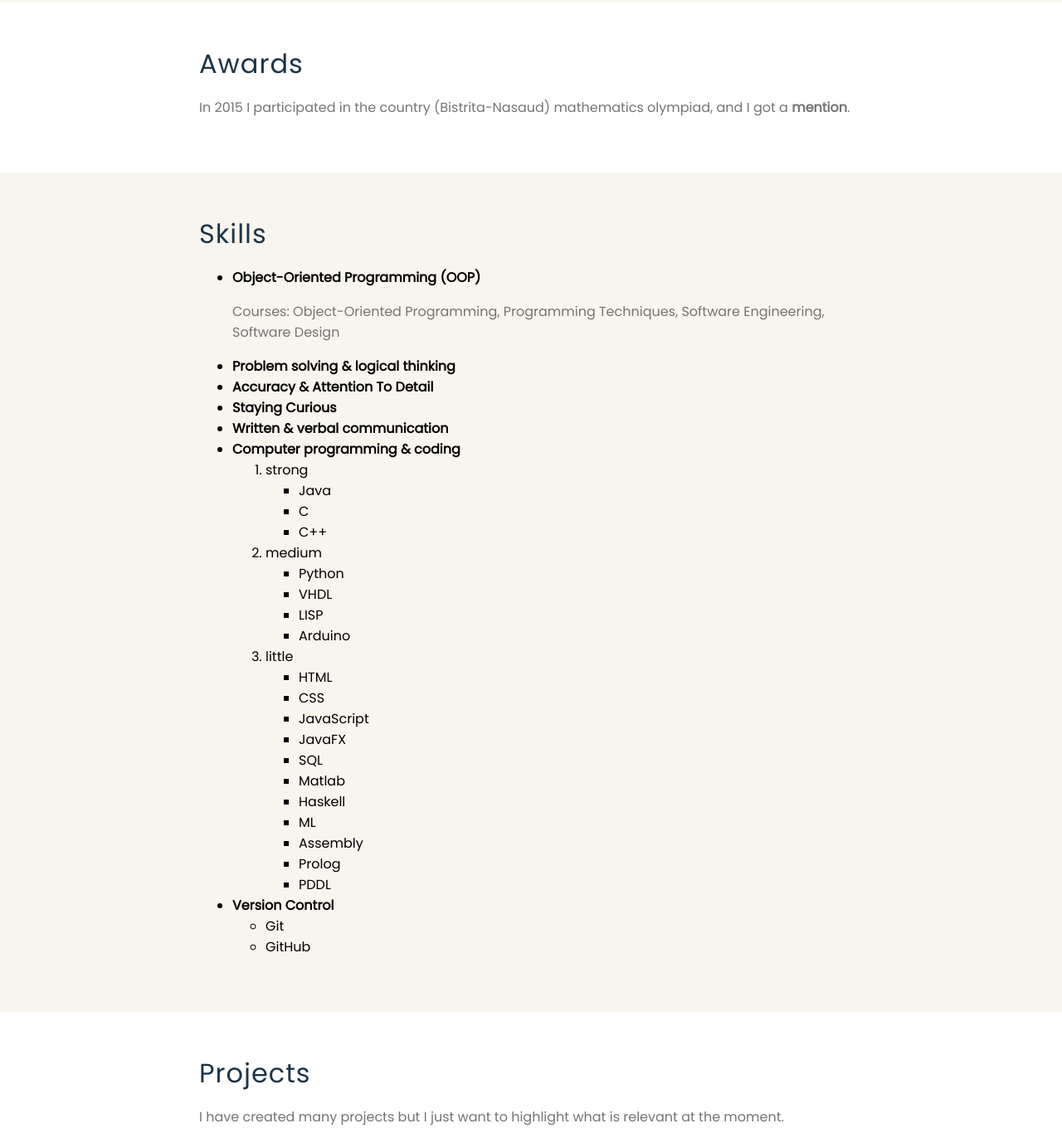
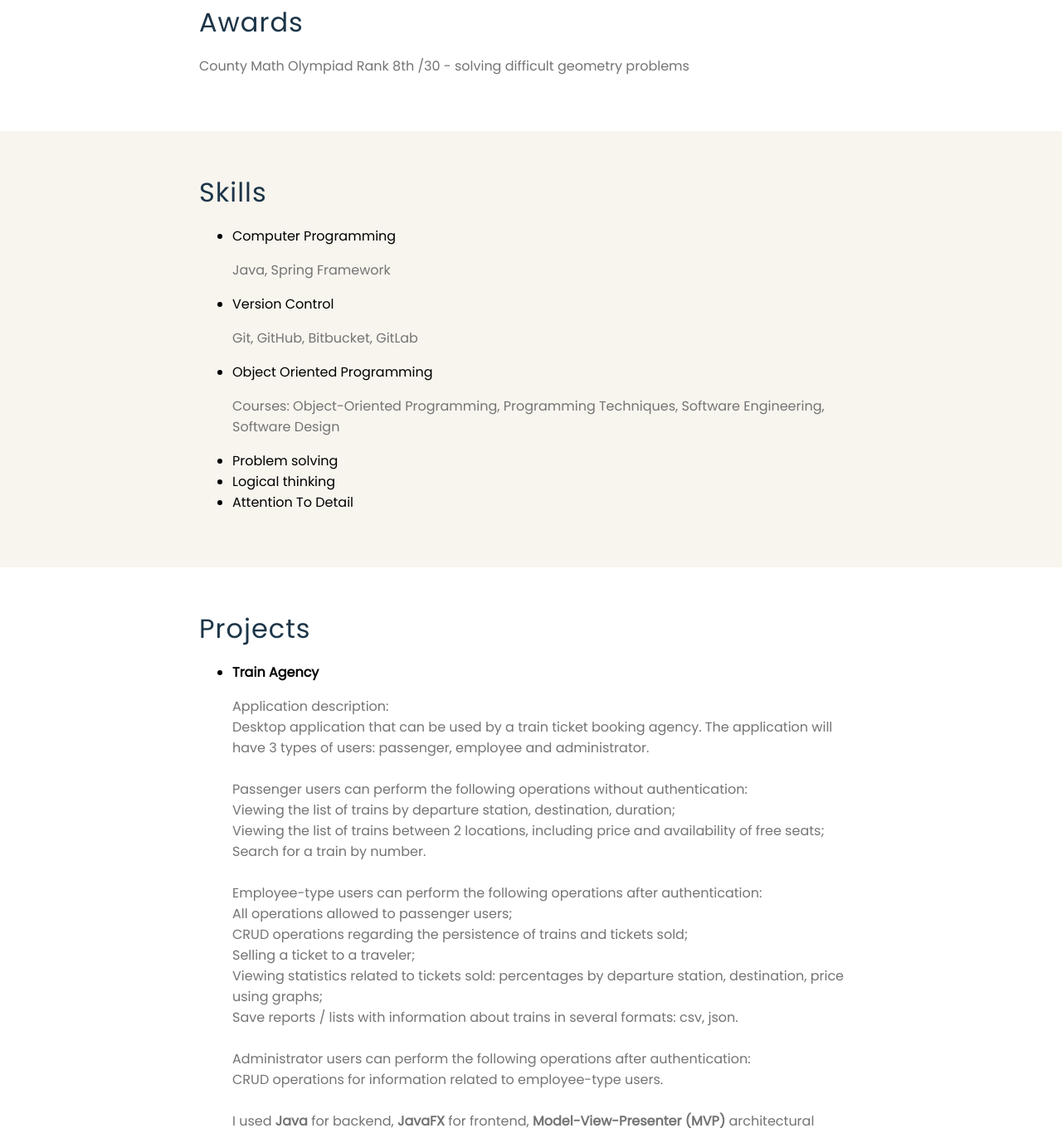
Before and after one commit to andreipetrascu/my-web-page, a plain HTML site: page index.html in a window 1280 px wide. Shown: the part 1200-2566 px from the top of the page at 83% size. Drawn offline with Linux system fonts and the light colour scheme.

Commit message:
08.2023.update

```diff
--- a/index.html
+++ b/index.html
@@ -60,7 +60,6 @@
 
       <!--<a href="#" class="portfolio-btn">See My Portfolio</a>-->
       <a href="https://github.com/andreipetrascu?tab=repositories" class="portfolio-btn">GitHub page</a>
-<p> [ !!! Page under construction :: LAST UPDATE 2021 ]</p>
 </div>
   </div>
 
@@ -73,15 +72,13 @@
       <div class="section-title">Education</div>
       <div class="text">
         <ul>
-          <li>2018-current <strong>Faculty</strong>
-            <p>I am a Computer Science student about to complete my 3rd year.<br>
-              I study at the Faculty of Automation and Computers in Cluj Napoca,
-              in the department of Computers and Information Technology.</p>
+          <li>2018-2022 <strong>Faculty</strong>
+            <p>I graduated from Technical University of Cluj-Napoca,
+              Faculty of Automation and Computer Science,
+              Information Technology department</p>
           </li>
           <li>2014-2018 <strong>High School</strong>
-            <p>I graduated from the Theoretical High School Solomon Halita, Sangeorz-Bai
-              at the Mathematics-Informatics specialization.
-            </p>
+            <p>Mathematics-Informatics specialization</p>
           </li>
         </ul>
       </div>
@@ -94,9 +91,7 @@
     <div class="container">
       <div class="section-title">Awards</div>
       <div class="text">
-        <p>In 2015 I participated in the country (Bistrita-Nasaud) mathematics olympiad,
-          and I got a <strong>mention</strong>.
-        </p>
+        <p>County Math Olympiad Rank 8th /30 - solving difficult geometry problems</p>
       </div>
     </div>
   </section>
@@ -108,53 +103,22 @@
       <div class="section-title">Skills</div>
       <div class="text">
         <ul>
-          <li><strong>Object-Oriented Programming (OOP)</strong>
+          <li>Computer Programming
+            <p>Java, Spring Framework</p>
+          </li>
+
+          <li>Version Control
+            <p>Git, GitHub, Bitbucket, GitLab</p>
+          </li>
+
+          <li>Object Oriented Programming
             <p>Courses: Object-Oriented Programming, Programming Techniques, Software Engineering, Software Design</p>
           </li>
-          <li><strong>Problem solving & logical thinking</strong></li>
-          <li><strong>Accuracy & Attention To Detail</strong></li>
-          <li><strong>Staying Curious</strong></li>
-          <li><strong>Written & verbal communication</strong></li>
-          <li><strong>Computer programming & coding</strong>
-            <ol>
-              <li>strong
-                <ul>
-                  <li>Java</li>
-                  <li>C</li>
-                  <li>C++</li>
-                </ul>
-              </li>
-              <li>medium
-                <ul>
-                  <li>Python</li>
-                  <li>VHDL</li>
-                  <li>LISP</li>
-                  <li>Arduino</li>
-                </ul>
-              </li>
-              <li>little
-                <ul>
-                  <li>HTML</li>
-                  <li>CSS</li>
-                  <li>JavaScript</li>
-                  <li>JavaFX</li>
-                  <li>SQL</li>
-                  <li>Matlab</li>
-                  <li>Haskell</li>
-                  <li>ML</li>
-                  <li>Assembly</li>
-                  <li>Prolog</li>
-                  <li>PDDL</li>
-                </ul>
-              </li>
-            </ol>
-          </li>
-          <li><strong>Version Control</strong>
-            <ul>
-              <li>Git</li>
-              <li>GitHub</li>
-            </ul>
-          </li>
+
+          <li>Problem solving</li>
+          <li>Logical thinking</li>
+          <li>Attention To Detail</li>
+
         </ul>
       </div>
     </div>
@@ -166,8 +130,6 @@
     <div class="container">
       <div class="section-title">Projects</div>
       <div class="text">
-        <p>I have created many projects but I just want to highlight
-          what is relevant at the moment.</p>
         <ul>
           <li><strong>Train Agency</strong>
             <p>Application description:<br>
@@ -192,7 +154,6 @@
               <strong>Model-View-Presenter (MVP)</strong> architectural pattern.
             </p>
 
-            <a href="https://github.com/andreipetrascu/train-agency"> >>source code here<br></a><br>
             <video src="videos/trainAgencyVideo.mp4" height="500" width="800" controls></video>
           </li>
 
@@ -207,8 +168,6 @@
       <div class="section-title">Contact</div>
       <div class="text">
         <p><i class="material-icons">male</i> Andrei Petrascu<br>
-          <i class="material-icons">place</i> Sangeorz-Bai, BN, ROMANIA<br>
-          <i class="material-icons">phone</i> +40 770 760 410<br>
           <i class="material-icons">email</i> petrascuandrei@yahoo.com<br>
           <i class="material-icons">link</i><a href="https://www.linkedin.com/in/andrei-petrașcu-7919241a0"> LinkedIn</a><br>
         </p>
```
